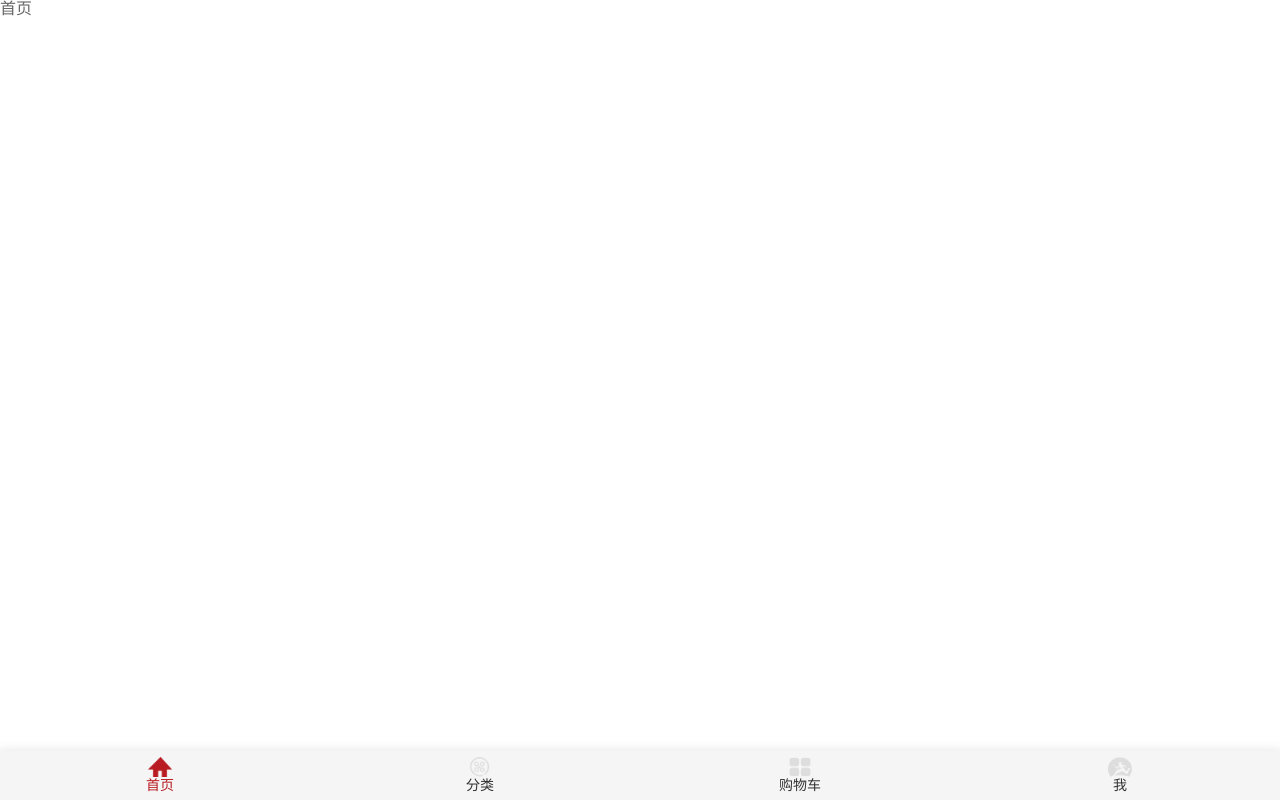
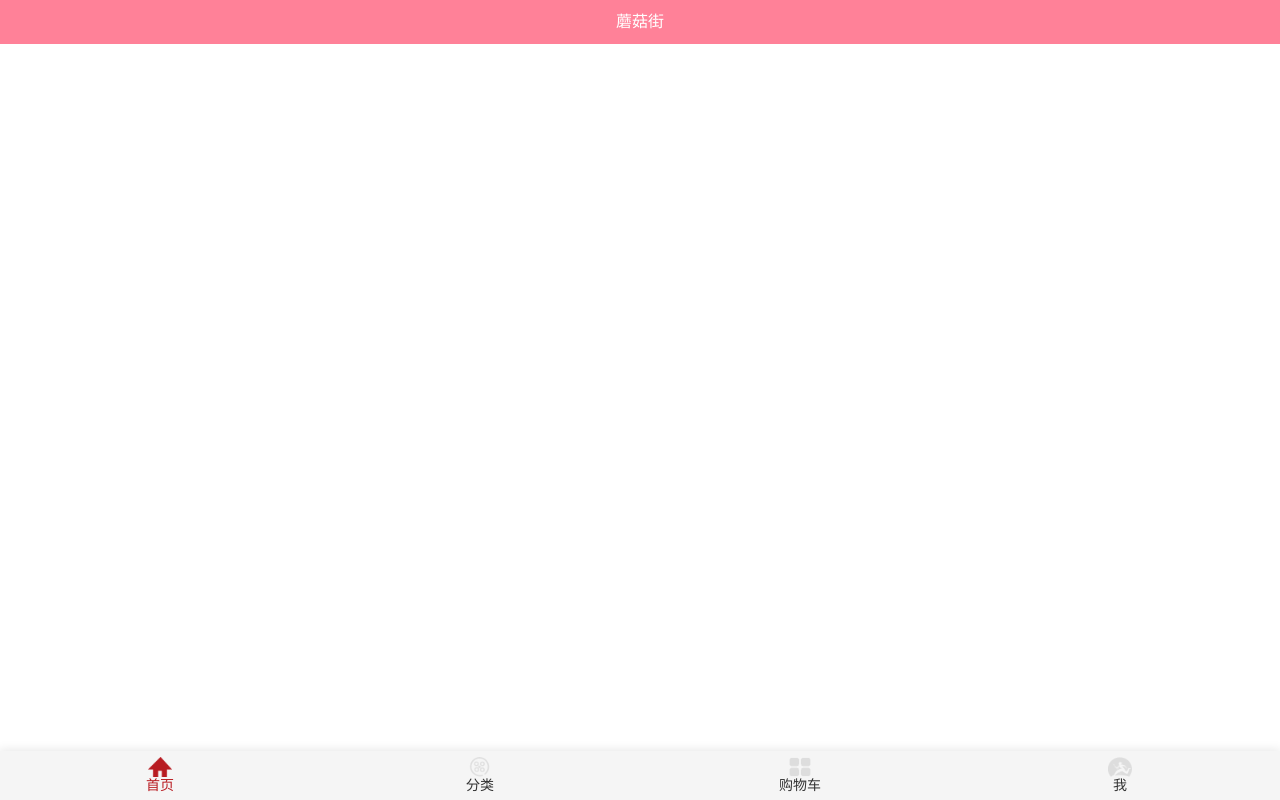
Before and after one commit to pyaliao/mall, a Vue app: page /home in a window 1280 px wide. Built offline with nearby package versions, Linux system fonts and the light colour scheme.

Commit message:
'添加首页导航'

```diff
--- a/src/components/common/navbar/NavBar.vue
+++ b/src/components/common/navbar/NavBar.vue
@@ -1,8 +1,14 @@
 <template>
   <div class="nav-bar">
-    <slot name="left"></slot>
-    <slot name="center"></slot>
-    <slot name="right"></slot>
+    <div  class="left">
+      <slot name="left"></slot>
+    </div>
+    <div class="center">
+      <slot name="center"></slot>
+    </div>
+    <div class="right">
+      <slot name="right"></slot>
+    </div>
   </div>
 </template>
 
@@ -17,6 +23,7 @@ export default {
   display: flex;
   height: 44px;
   line-height: 44px;
+  text-align: center;
 }
 .left,
 .right {
--- a/src/views/home/Home.vue
+++ b/src/views/home/Home.vue
@@ -1,15 +1,23 @@
 <template>
   <div>
-    首页
+    <nav-bar class="nav-bar">
+      <template #center>蘑菇街</template>
+    </nav-bar>
   </div>
 </template>
 
 <script>
+import NavBar from 'components/common/navbar/NavBar.vue'
+
 export default {
+  components: { NavBar },
 
 }
 </script>
 
-<style>
-
-</style>
+<style scoped>
+.nav-bar {
+  color: #fff;
+  background: var(--color-tint);
+}
+</style>>
```
